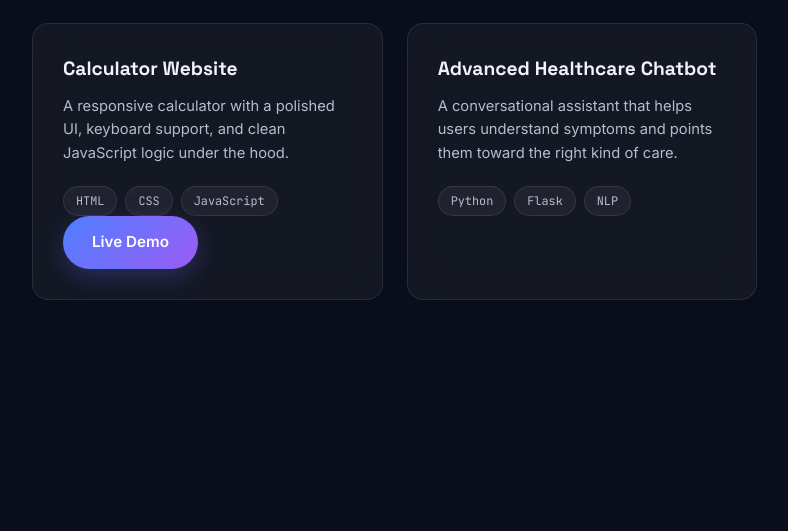
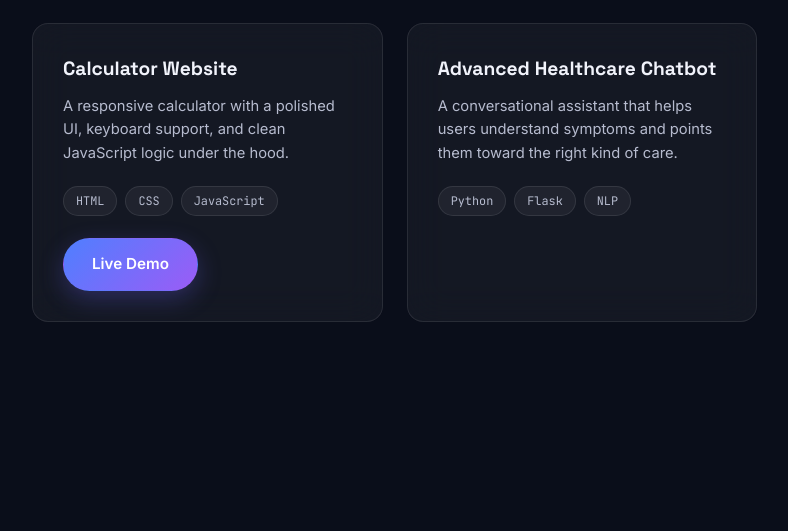
Before and after one commit to Pavithirajeganathan/portfolio-website, a Flask app: page / in a window 1280 px wide. Shown: the part 2746-3277 px from the top of the page, without its empty margins (58-846 px from the left). Run offline with Flask 3, Linux system fonts and the light colour scheme; some libraries are stand-ins or nearby versions.

Commit message:
Update style.css

```diff
--- a/static/css/style.css
+++ b/static/css/style.css
@@ -109,6 +109,9 @@ img { max-width: 100%; display: block; }
   backdrop-filter: blur(18px);
   -webkit-backdrop-filter: blur(18px);
   transition: border-color 0.3s var(--ease), transform 0.3s var(--ease), box-shadow 0.3s var(--ease);
+}
+.project-links {
+  margin-top: 22px;
 }
 
 /* ---------- Nav ---------- */
```
